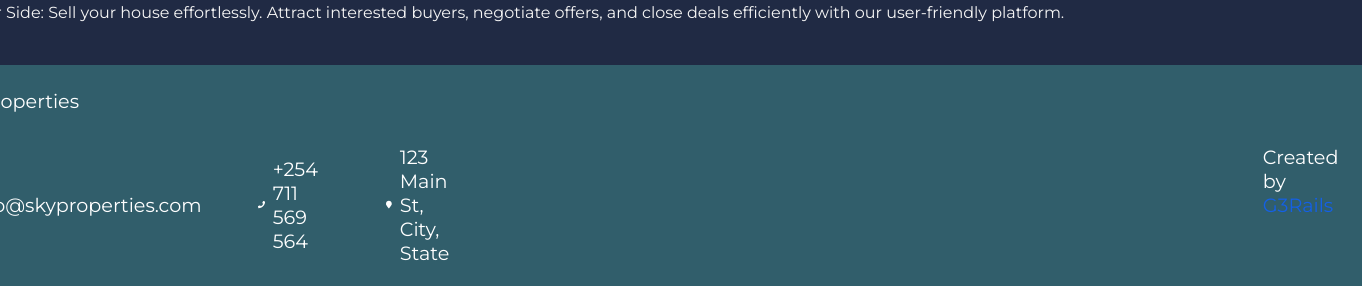
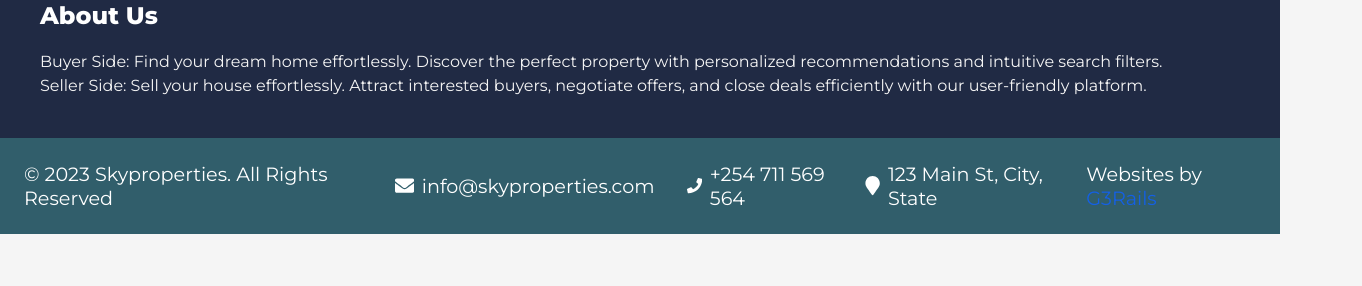
Before and after one commit to MPChege/SkyProperties-App, a React (Create React App) app: page / in a window 1280 px wide. Shown: the part 965-1251 px from the top of the page, 1362 px wide, since content can reach past the window. After the commit the page ends 1199 px from the top, so only its background shows below. Built offline with nearby package versions, Linux system fonts and the light colour scheme; no server answers.

Commit message:
changed contact

```diff
--- a/src/components/Contact.js
+++ b/src/components/Contact.js
@@ -1,27 +1,25 @@
 import React from "react";
 import styled from "styled-components";
 import { FaEnvelope, FaPhone, FaMapMarker } from "react-icons/fa";
-import { FaIconName } from 'react-icons/fa';
 
 const Div = styled.div`
   background: #315e6b;
   padding: 1.5rem;
   gap: 1rem;
   display: flex;
-  flex-direction: column;
-  align-items: flex-start;
+  align-items: center; /* Added align-items: center */
 
   .name {
     color: #fff;
     font-size: 1.2rem;
-    margin-bottom: 1rem;
+    margin-right: auto; /* Added margin-right: auto */
   }
 
   .footer {
     display: flex;
-    justify-content: flex-start;
-    align-items: flex-start;
-    gap: 50rem;
+    justify-content: space-between;
+    align-items: center;
+    gap: 2rem;
     img {
       width: 40px;
       height: 40px;
@@ -37,7 +35,7 @@ const Div = styled.div`
     font-size: 1.2rem;
     display: flex;
     align-items: center;
-    gap: 3.5rem;
+    gap: 2rem;
     span {
       display: flex;
       align-items: center;
@@ -48,21 +46,46 @@ const Div = styled.div`
   .creator {
     color: #fff;
     font-size: 1.2rem;
-    margin-left: auto; /* Added margin-left: auto to push the content to the right */
+    margin-left: auto;
     a {
       text-decoration: none;
       color: #1460e5;
     }
   }
-  @media screen and (min-width: 280px) and (max-width: 768px) {
-    /* Media queries styling here */
+
+  @media screen and (max-width: 768px) {
+    /* Responsive styles for screens with a maximum width of 768px */
+    flex-direction: column;
+    text-align: center;
+    padding: 1rem;
+
+    .footer {
+      flex-direction: column;
+      align-items: center;
+      gap: 1rem;
+      margin-top: 1rem;
+    }
+
+    .name {
+      font-size: 1rem; /* Decrease the font size for smaller screens */
+    }
+
+    .footer,
+    .contact-info,
+    .creator {
+      font-size: 1rem; /* Decrease the font size for smaller screens */
+    }
   }
 `;
+
 
 const Contact = () => {
   return (
     <Div>
-      <div className="name">Sky Properties</div>
+      <div className="name">
+        © {new Date().getFullYear()} Skyproperties. All Rights Reserved
+      </div>
+
       <div className="footer">
         <div className="contact-info">
           <span>
@@ -76,7 +99,7 @@ const Contact = () => {
           </span>
         </div>
         <div className="creator">
-          Created by <a href="https://github.com/lewis-ma">G3Rails</a>
+          Websites by <a href="https://github.com/lewis-ma">G3Rails</a>
         </div>
       </div>
     </Div>
```
